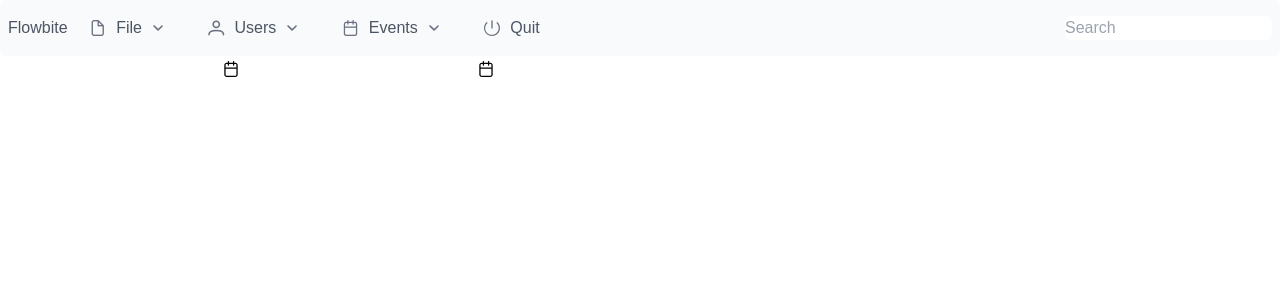
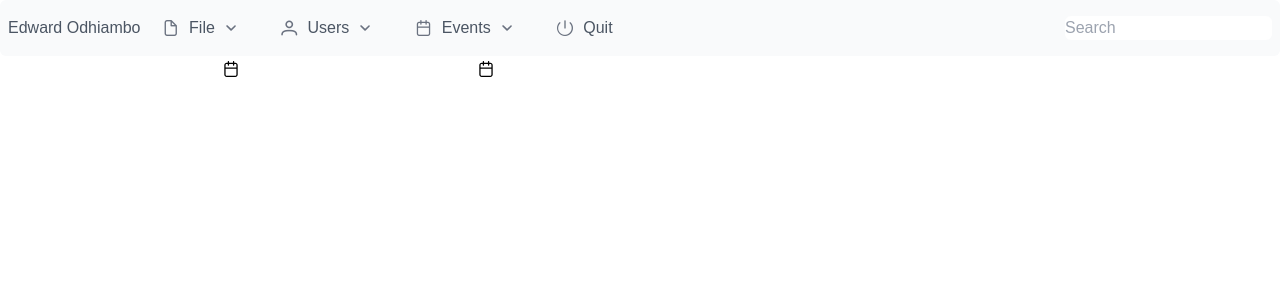
Before and after one commit to odhiambo-ed/primereact-date-picker, a React (Create React App) app: page / in a window 1280 px wide. Shown: the top 300 px of the page. Built offline with nearby package versions, Linux system fonts and the light colour scheme; the HTML template or start-up script is replaced by a standard one; a web font is replaced by a local one.

Commit message:
edit navbar

```diff
--- a/src/components/NavBar.js
+++ b/src/components/NavBar.js
@@ -108,11 +108,11 @@ function NavBar() {
         }
     ];
 
-    const start = <span class="self-center text-2xl font-semibold whitespace-nowrap dark:text-white">Flowbite</span>;
+    const start = <span class="self-center text-2xl font-semibold whitespace-nowrap dark:text-white">Edward Odhiambo</span>;
     const end = <InputText placeholder="Search" type="text" className="w-full" />;
 
   return (
-    <div className="card">
+      <div className="bg-gray-700">
           <Menubar model={items} start={start} end={end} />
     </div>
   )
```
